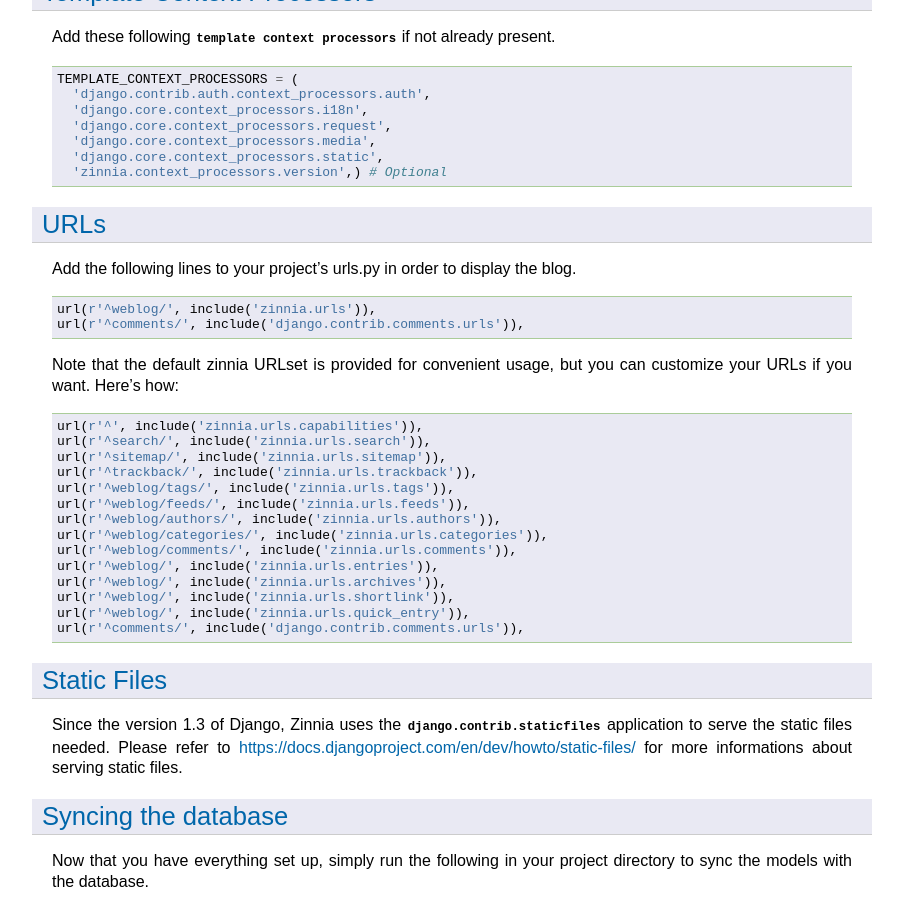
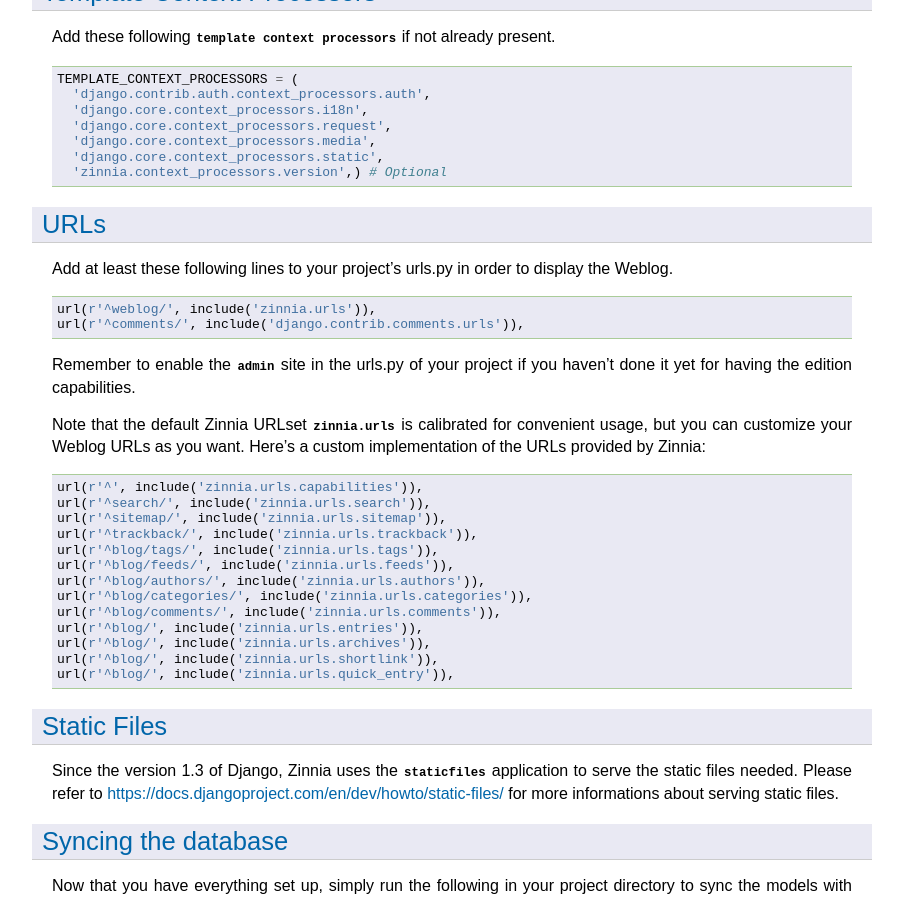
Before and after one commit to petrovvlatko/zinnia-blog-django, a Sphinx documentation site: the page built from docs/getting-started/install.rst, in a window 1280 px wide and 900 px high, scrolled down 1244 px. Shown: the whole window, without its empty margins (178-1081 px from the left). Built offline with Sphinx 7.4.7, drawn with Linux system fonts in a browser that asks for light colours.

Commit message:
updating URLS section of the install process documention, #184

```diff
--- a/docs/getting-started/install.rst
+++ b/docs/getting-started/install.rst
@@ -99,29 +99,32 @@
 URLs
 ====
 
-Add the following lines to your project's urls.py in order to display the
-blog. ::
+Add at least these following lines to your project's urls.py in order to
+display the Weblog. ::
 
   url(r'^weblog/', include('zinnia.urls')),
   url(r'^comments/', include('django.contrib.comments.urls')),
 
-Note that the default zinnia URLset is provided for convenient usage, but
-you can customize your URLs if you want. Here's how: ::
+Remember to enable the :mod:`~django.contrib.admin` site in the urls.py of
+your project if you haven't done it yet for having the edition capabilities.
+
+Note that the default Zinnia URLset :mod:`zinnia.urls` is calibrated for
+convenient usage, but you can customize your Weblog URLs as you
+want. Here's a custom implementation of the URLs provided by Zinnia: ::
 
   url(r'^', include('zinnia.urls.capabilities')),
   url(r'^search/', include('zinnia.urls.search')),
   url(r'^sitemap/', include('zinnia.urls.sitemap')),
   url(r'^trackback/', include('zinnia.urls.trackback')),
-  url(r'^weblog/tags/', include('zinnia.urls.tags')),
-  url(r'^weblog/feeds/', include('zinnia.urls.feeds')),
-  url(r'^weblog/authors/', include('zinnia.urls.authors')),
-  url(r'^weblog/categories/', include('zinnia.urls.categories')),
-  url(r'^weblog/comments/', include('zinnia.urls.comments')),
-  url(r'^weblog/', include('zinnia.urls.entries')),
-  url(r'^weblog/', include('zinnia.urls.archives')),
-  url(r'^weblog/', include('zinnia.urls.shortlink')),
-  url(r'^weblog/', include('zinnia.urls.quick_entry')),
-  url(r'^comments/', include('django.contrib.comments.urls')),
+  url(r'^blog/tags/', include('zinnia.urls.tags')),
+  url(r'^blog/feeds/', include('zinnia.urls.feeds')),
+  url(r'^blog/authors/', include('zinnia.urls.authors')),
+  url(r'^blog/categories/', include('zinnia.urls.categories')),
+  url(r'^blog/comments/', include('zinnia.urls.comments')),
+  url(r'^blog/', include('zinnia.urls.entries')),
+  url(r'^blog/', include('zinnia.urls.archives')),
+  url(r'^blog/', include('zinnia.urls.shortlink')),
+  url(r'^blog/', include('zinnia.urls.quick_entry')),
 
 .. _static-files:
 
@@ -129,7 +132,7 @@
 ============
 
 Since the version 1.3 of Django, Zinnia uses the
-:mod:`django.contrib.staticfiles` application to serve the static files
+:mod:`~django.contrib.staticfiles` application to serve the static files
 needed. Please refer to
 https://docs.djangoproject.com/en/dev/howto/static-files/ for more
 informations about serving static files.
```
